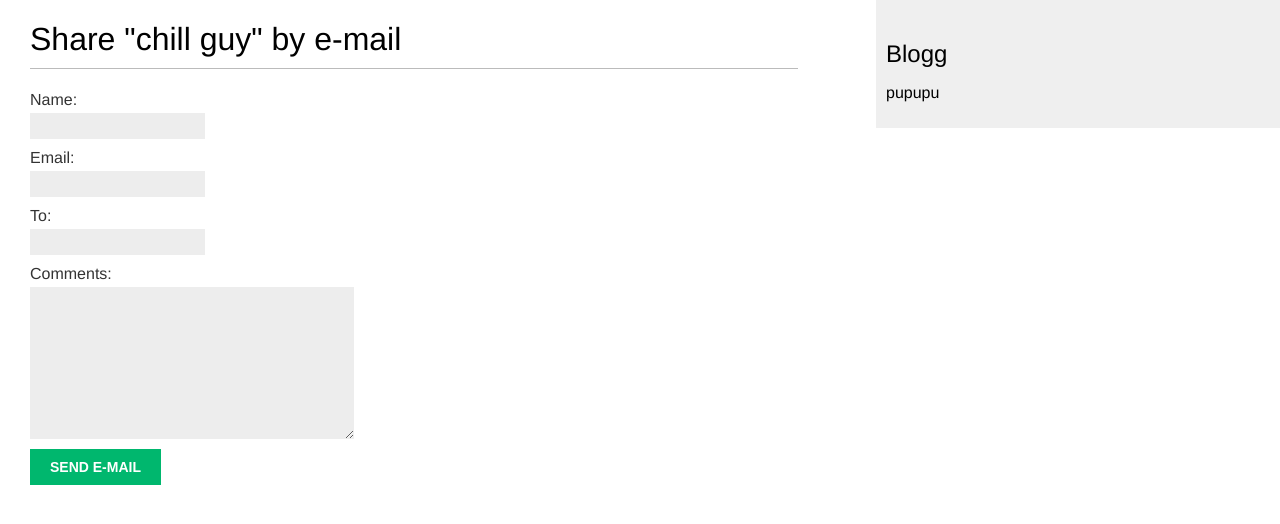
After one commit to menya-izbil-Jared-Leto/MyBlogg, a Django app: page /my_app/8/share/ in a window 1280 px wide. The commit adds this page. Shown: the top 524 px of the page. Run offline with Django 5.2, Linux system fonts and the light colour scheme; data comes from the database, SQL or seed files in the repository.

Commit message:
Add email sharing

```diff
--- /dev/null
+++ b/my_proj/my_app/forms.py
@@ -0,0 +1,8 @@
+from django import forms
+
+class EmailPostForm(forms.Form):
+    name = forms.CharField(max_length=25)
+    email = forms.EmailField()
+    to = forms.EmailField()
+    comments = forms.CharField(required=False,
+                               widget=forms.Textarea)
--- /dev/null
+++ b/my_proj/my_app/static/css/blog.css
@@ -0,0 +1,92 @@
+body {
+    margin:0;
+    padding:0;
+    font-family:helvetica, sans-serif;
+}
+
+a {
+    color:#00b76e;
+    text-decoration:none;
+}
+
+h1 {
+    font-weight:normal;
+    border-bottom:1px solid #bbb;
+    padding:0 0 10px 0;
+}
+
+h2 {
+    font-weight:normal;
+    margin:30px 0 0;
+}
+
+#content {
+    float:left;
+    width:60%;
+    padding:0 0 0 30px;
+}
+
+#sidebar {
+    float:right;
+    width:30%;
+    padding:10px;
+    background:#efefef;
+    height:100%;
+}
+
+p.date {
+    color:#ccc;
+    font-family: georgia, serif;
+    font-size: 12px;
+    font-style: italic;
+}
+
+/* pagination */
+.pagination {
+    margin:40px 0;
+    font-weight:bold;
+}
+
+/* forms */
+label {
+    float:left;
+    clear:both;
+    color:#333;
+    margin-bottom:4px;
+}
+input, textarea {
+    clear:both;
+    float:left;
+    margin:0 0 10px;
+    background:#ededed;
+    border:0;
+    padding:6px 10px;
+    font-size:12px;
+}
+input[type=submit] {
+    font-weight:bold;
+    background:#00b76e;
+    color:#fff;
+    padding:10px 20px;
+    font-size:14px;
+    text-transform:uppercase;
+}
+.errorlist {
+    color:#cc0033;
+    float:left;
+    clear:both;
+    padding-left:10px;
+}
+
+/* comments */
+.comment {
+    padding:10px;
+}
+.comment:nth-child(even) {
+    background:#efefef;
+}
+.comment .info {
+    font-weight:bold;
+    font-size:12px;
+    color:#666;
+}
--- a/my_proj/my_app/templates/blog/post/detail.html
+++ b/my_proj/my_app/templates/blog/post/detail.html
@@ -7,4 +7,9 @@
     Published {{ post.publish }} by {{ post.author }}
 </p>
 {{ post.body|linebreaks}}
+<p>
+    <a href="{% url "blog:post_share" post.id %}">
+        Share this post
+    </a>
+</p>
 {% endblock %}
--- /dev/null
+++ b/my_proj/my_app/templates/blog/post/share.html
@@ -0,0 +1,19 @@
+{% extends "blog/base.html" %}
+
+{% block title %}Share a post{% endblock %}
+
+{% block content %}
+    {% if sent %}
+        <h1>E-mail successfully sent</h1>
+        <p>
+            "{{ post.title }}" was successfully sent to {{ form.cleaned_data.to }}.
+        </p>
+    {% else %}
+        <h1>Share "{{ post.title }}" by e-mail</h1>
+        <form method="post">
+            {{ form.as_p }}
+            {% csrf_token %}
+            <input type="submit" value="Send e-mail">
+        </form>
+    {% endif %}
+{% endblock %}
--- a/my_proj/my_app/urls.py
+++ b/my_proj/my_app/urls.py
@@ -5,5 +5,9 @@ app_name = 'blog'
 
 urlpatterns = [
     path('', views.post_list, name='post_list'),
-    path('<int:year>/<int:month>/<int:day>/<slug:post>/', views.post_detail, name='post_detail'),
+    path('<int:year>/<int:month>/<int:day>/<slug:post>/',
+         views.post_detail,
+         name='post_detail'),
+    path('<int:post_id>/share/',
+         views.post_share, name='post_share'),
 ]
--- a/my_proj/my_app/views.py
+++ b/my_proj/my_app/views.py
@@ -1,6 +1,8 @@
 from django.shortcuts import render, get_object_or_404
 from .models import Post
 from django.core.paginator import Paginator, EmptyPage, PageNotAnInteger
+from .forms import EmailPostForm
+
 
 def post_list(request):
     post_list = Post.published.all()
@@ -17,6 +19,34 @@ def post_list(request):
                   'blog/post/list.html',
                   {'posts': posts})
 
+
+from django.core.mail import send_mail
+
+def post_share(request, post_id):
+    post = get_object_or_404(Post,
+                             id=post_id,
+                             status=Post.Status.PUBLISHED)
+    sent = False
+
+    if request.method == 'POST':
+        form = EmailPostForm(request.POST)
+        if form.is_valid():
+            cd = form.cleaned_data
+            post_url = request.build_absolute_uri(
+                post.get_absolute_url())
+            subject = f"{cd['name']} recommends you read " \
+                      f"{post.title}"
+            message = f"Read {post.title} at {post_url}\n\n" \
+                      f"{cd['name']}\'s comments: {cd['comments']}"
+            send_mail(subject, message, 'maxmaximov228@gmail.com',[cd['to']])
+            sent = True
+    else:
+        form = EmailPostForm()
+    return render(request, 'blog/post/share.html', {'post': post,
+                                                    'form': form,
+                                                    'sent': sent})
+
+
 from django.http import Http404
 
 def post_detail(request, year, month, day, post):
```
Also changed, not shown: my_proj/my_proj/settings.py (+8 -0 lines).
